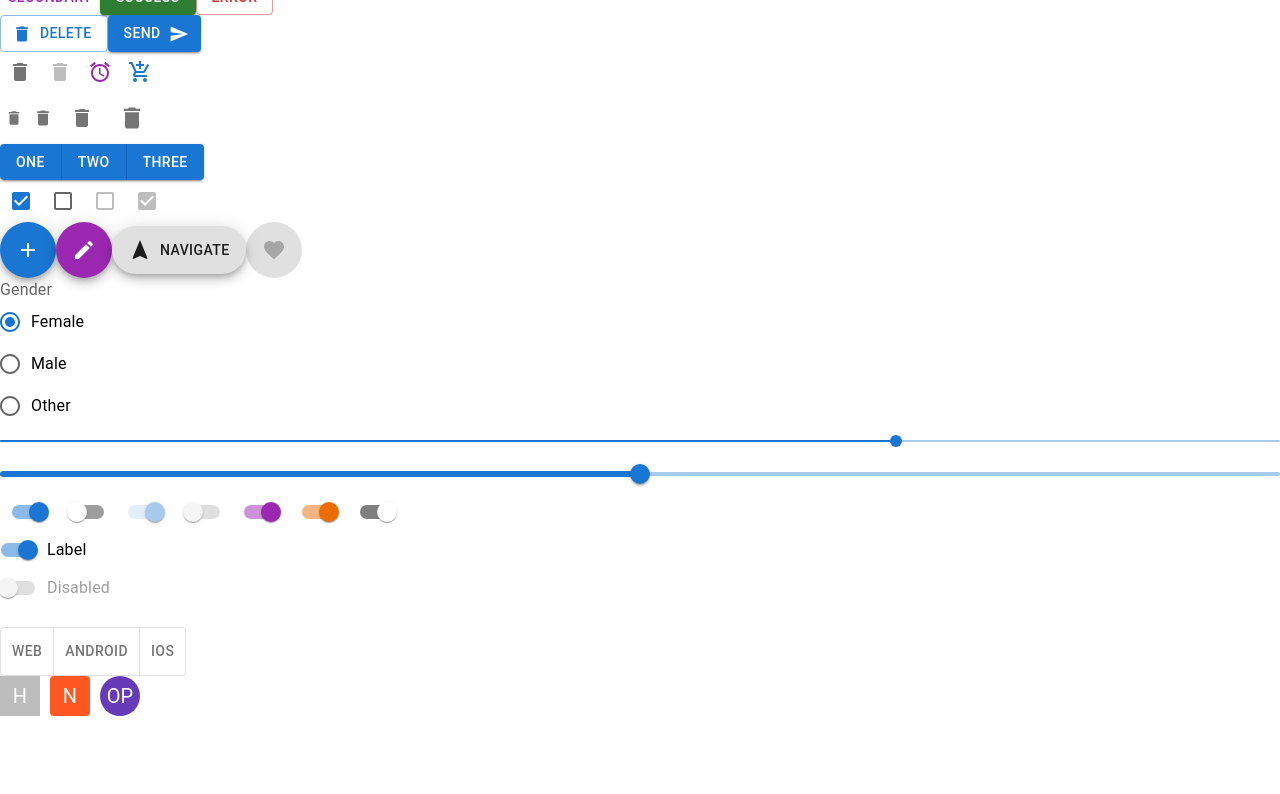
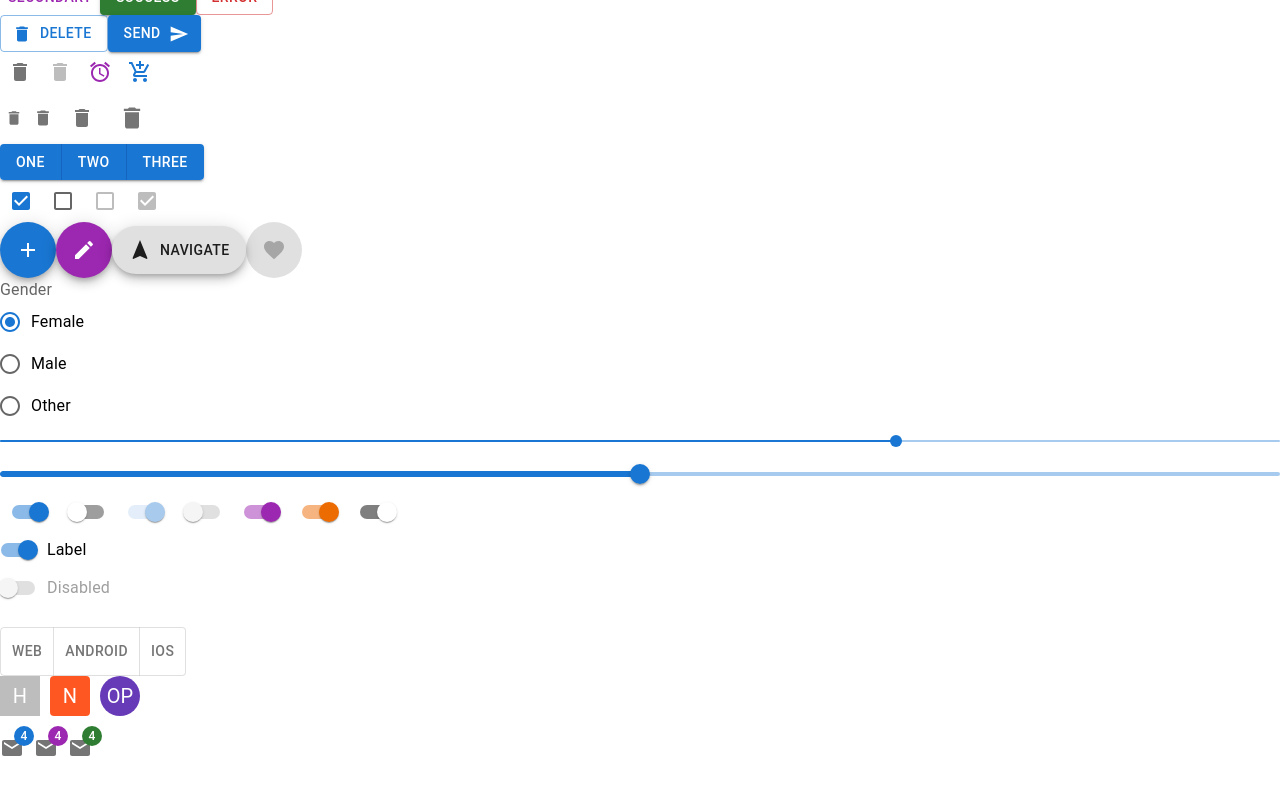
Before and after one commit to JaRcomGitHub/react-mui-base, a React (Create React App) app: page / in a window 1280 px wide. Shown: the part 245-1039 px from the top of the page. Built offline with nearby package versions, Linux system fonts and the light colour scheme.

Commit message:
add Badge

```diff
--- a/src/components/App.jsx
+++ b/src/components/App.jsx
@@ -14,6 +14,7 @@ import {
   ToggleButtonGroup,
   ToggleButton,
   Avatar,
+  Badge,
 } from '@mui/material';
 import IconButton from '@mui/material/IconButton';
 import DeleteIcon from '@mui/icons-material/Delete';
@@ -25,6 +26,7 @@ import EditIcon from '@mui/icons-material/Edit';
 import NavigationIcon from '@mui/icons-material/Navigation';
 import FavoriteIcon from '@mui/icons-material/Favorite';
 import { deepOrange, deepPurple } from '@mui/material/colors';
+import { Mail } from '@mui/icons-material';
 
 const label = { inputProps: { 'aria-label': 'Checkbox demo' } };
 
@@ -165,6 +167,17 @@ export const App = () => {
         <Avatar sx={{ bgcolor: deepPurple[500] }}>OP</Avatar>
       </div>
       <br />
+      <div style={{ display: 'flex', gap: 10 }}>
+        <Badge badgeContent={4} color="primary">
+          <Mail color="action" />
+        </Badge>
+        <Badge badgeContent={4} color="secondary">
+          <Mail color="action" />
+        </Badge>
+        <Badge badgeContent={4} color="success">
+          <Mail color="action" />
+        </Badge>
+      </div>
       <br />
       <br />
       <br />
```
